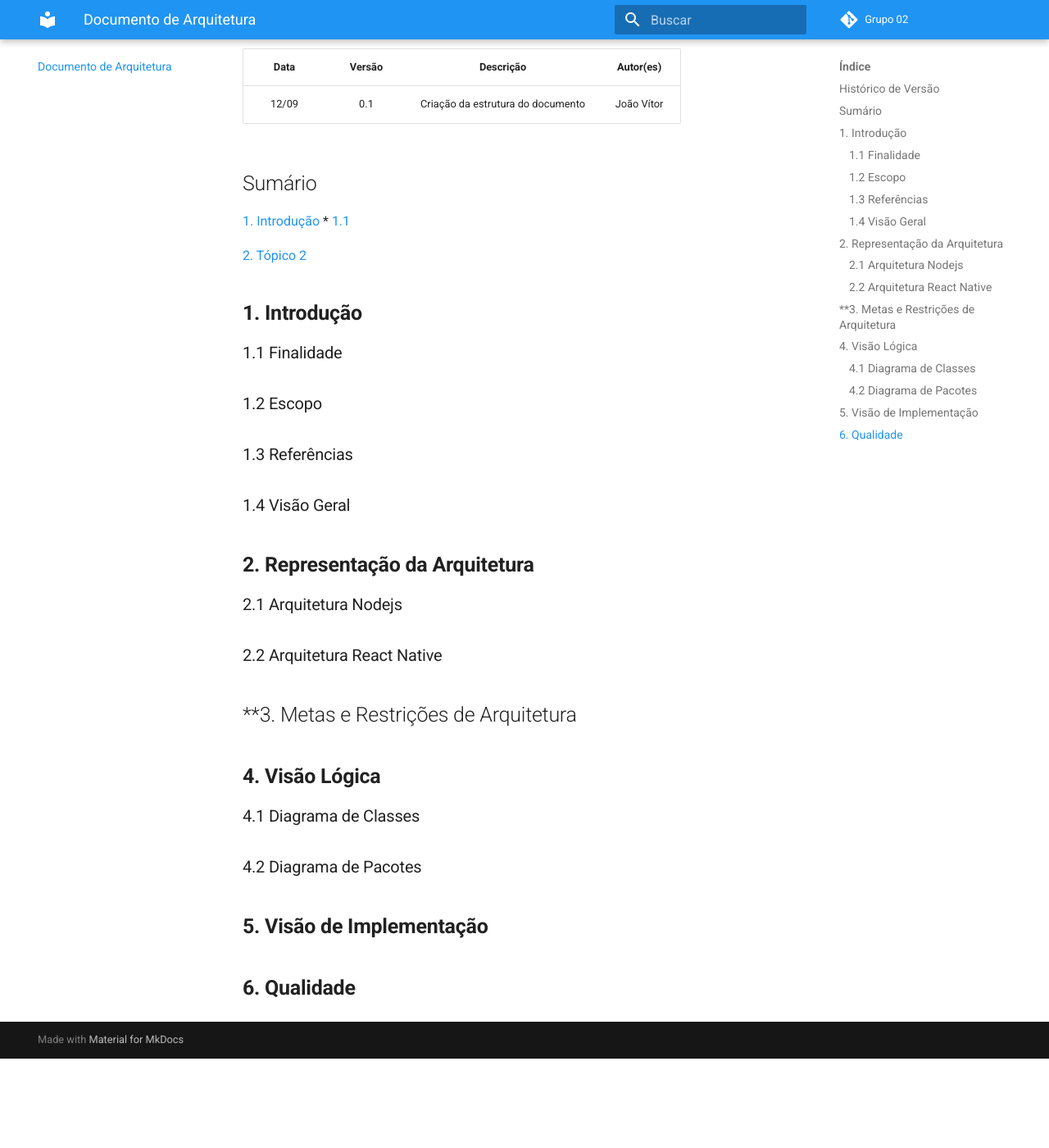
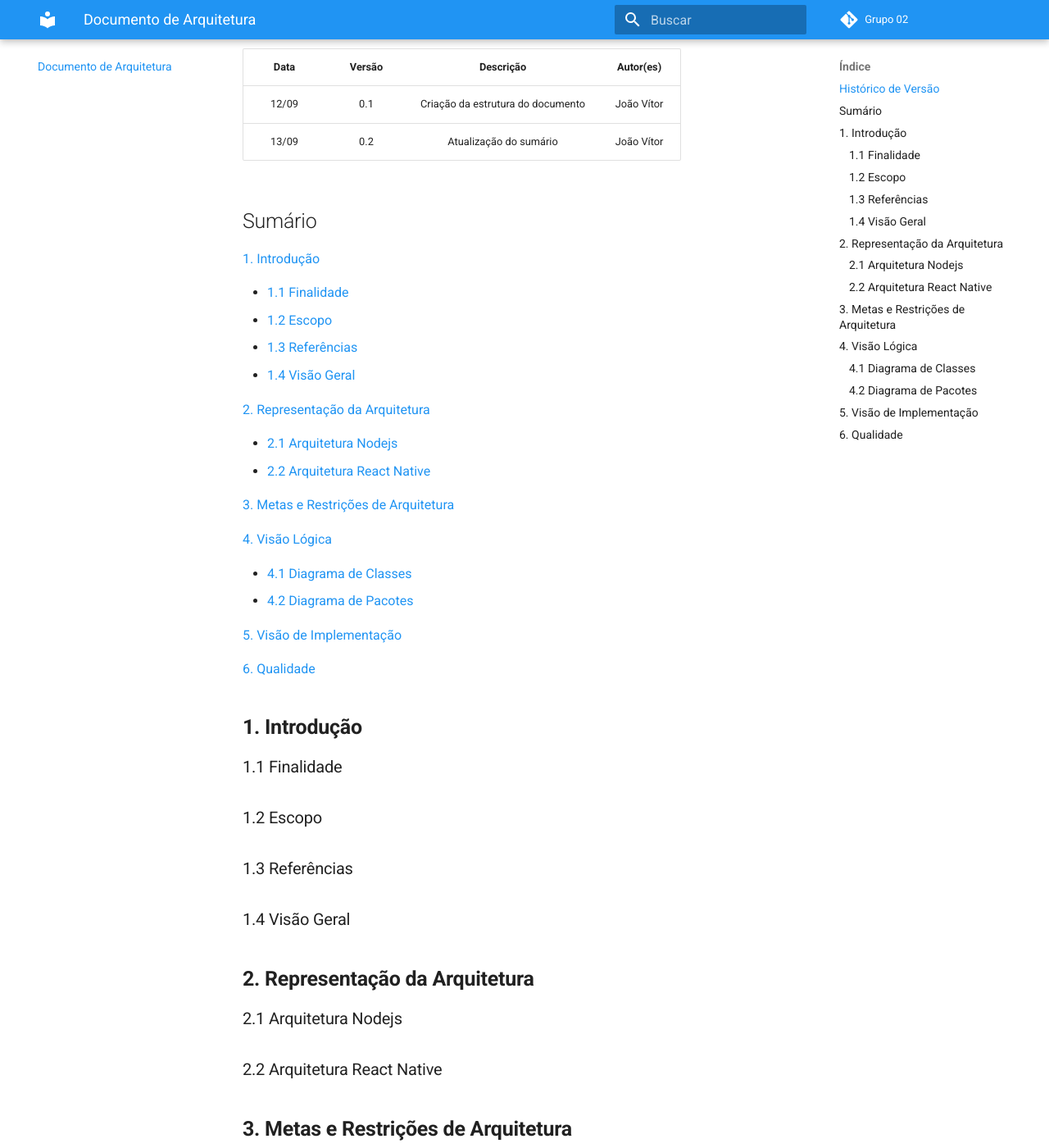
Before and after one commit to fga-eps-mds/2020.1-GaiaDex-wiki, an MkDocs documentation site: the page built from docs/architecture_document/architecture_document.md, in a window 1280 px wide and 1400 px high, scrolled down 220 px. Shown: the whole window at 82% size. Built offline with MkDocs 1.6.1 and Material for MkDocs 9.7.7, drawn with Linux system fonts in a browser that asks for light colours; comment, search, counter and statistics services are not loaded; old or Windows-style settings are respelled for this version of MkDocs; before the commit the page ends 1511 px from its top, so only the background shows below that.

Commit message:
Add table of contents

```diff
--- a/docs/architecture_document/architecture_document.md
+++ b/docs/architecture_document/architecture_document.md
@@ -1,16 +1,37 @@
+# Documento de Arquitetura
+
 ## Histórico de Versão
 
 | Data  | Versão | Descrição | Autor(es)                           |
 | :-:   |  :-:   |    :-:    |    :-:                              |
 | 12/09 |  0.1   |  Criação da estrutura do documento | João Vítor |
+| 13/09 |  0.2   | Atualização do sumário |  João Vítor            |
 
 ## Sumário
 
-[1. Introdução](#1-Introdução)
-* [1.1 ]()
+[1. Introdução](#1-introdução)
+
+* [1.1 Finalidade](#11-finalidade)
+* [1.2 Escopo](#12-escopo)
+* [1.3 Referências](#13-referências)
+* [1.4 Visão Geral](#14-visão-geral)
 
 
-[2. Tópico 2](#2-Tópico-2)
+[2. Representação da Arquitetura](#2-representação-da-arquitetura)
+
+* [2.1 Arquitetura Nodejs](#21-arquitetura-nodejs)
+* [2.2 Arquitetura React Native](#22-arquitetura-react-native)
+
+[3. Metas e Restrições de Arquitetura](#3-metas-e-restrições-de-arquitetura)
+
+[4. Visão Lógica](#4-visão-lógica)
+
+* [4.1 Diagrama de Classes](#41-diagrama-de-classes)
+* [4.2 Diagrama de Pacotes](#42-diagrama-de-pacotes)
+
+[5. Visão de Implementação](#5-visão-de-implementação)
+
+[6. Qualidade](#6-qualidade)
 
 ## **1. Introdução**
 
@@ -28,7 +49,7 @@
 
 ### 2.2 Arquitetura React Native
 
-## **3. Metas e Restrições de Arquitetura
+## **3. Metas e Restrições de Arquitetura**
 
 ## **4. Visão Lógica**
 
```
